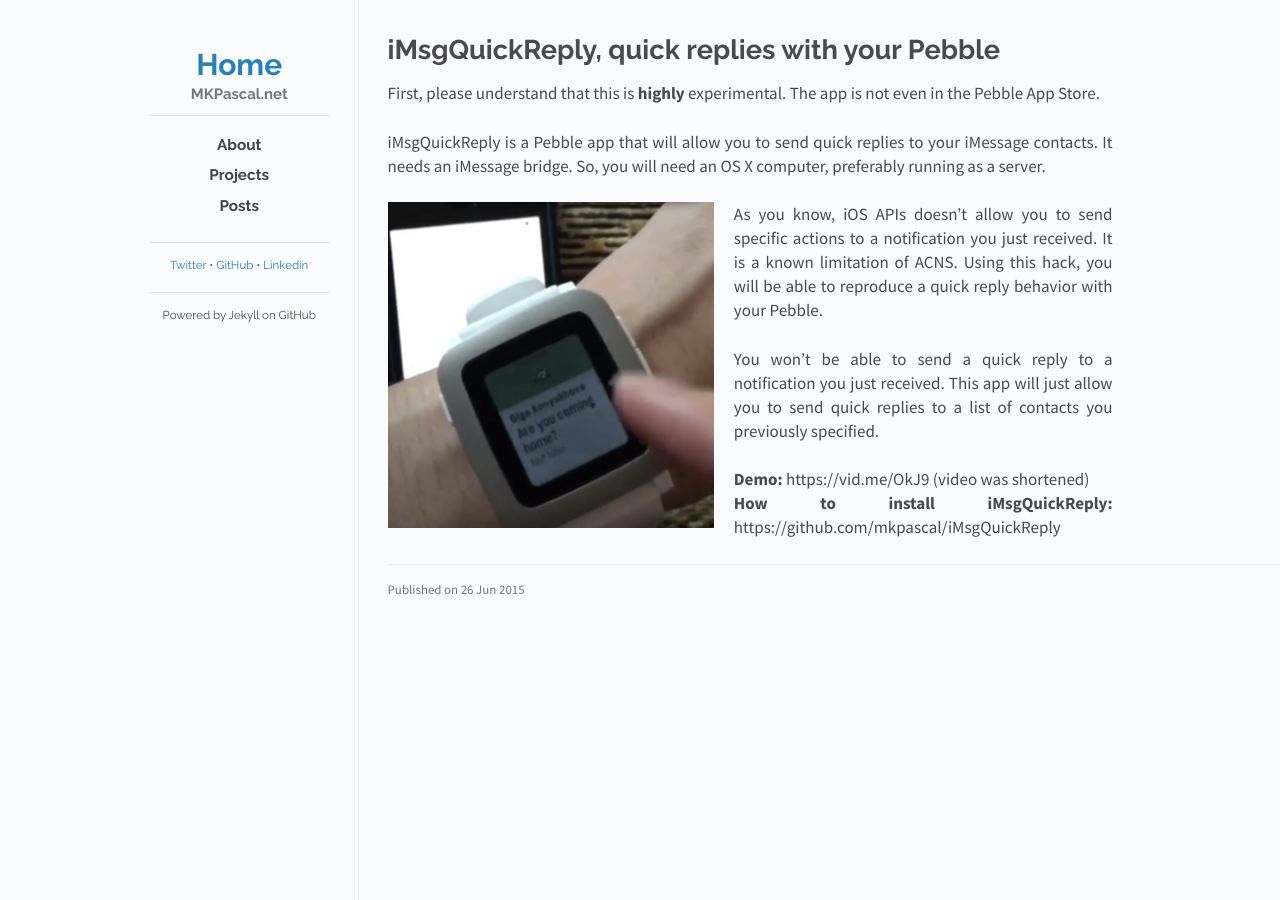
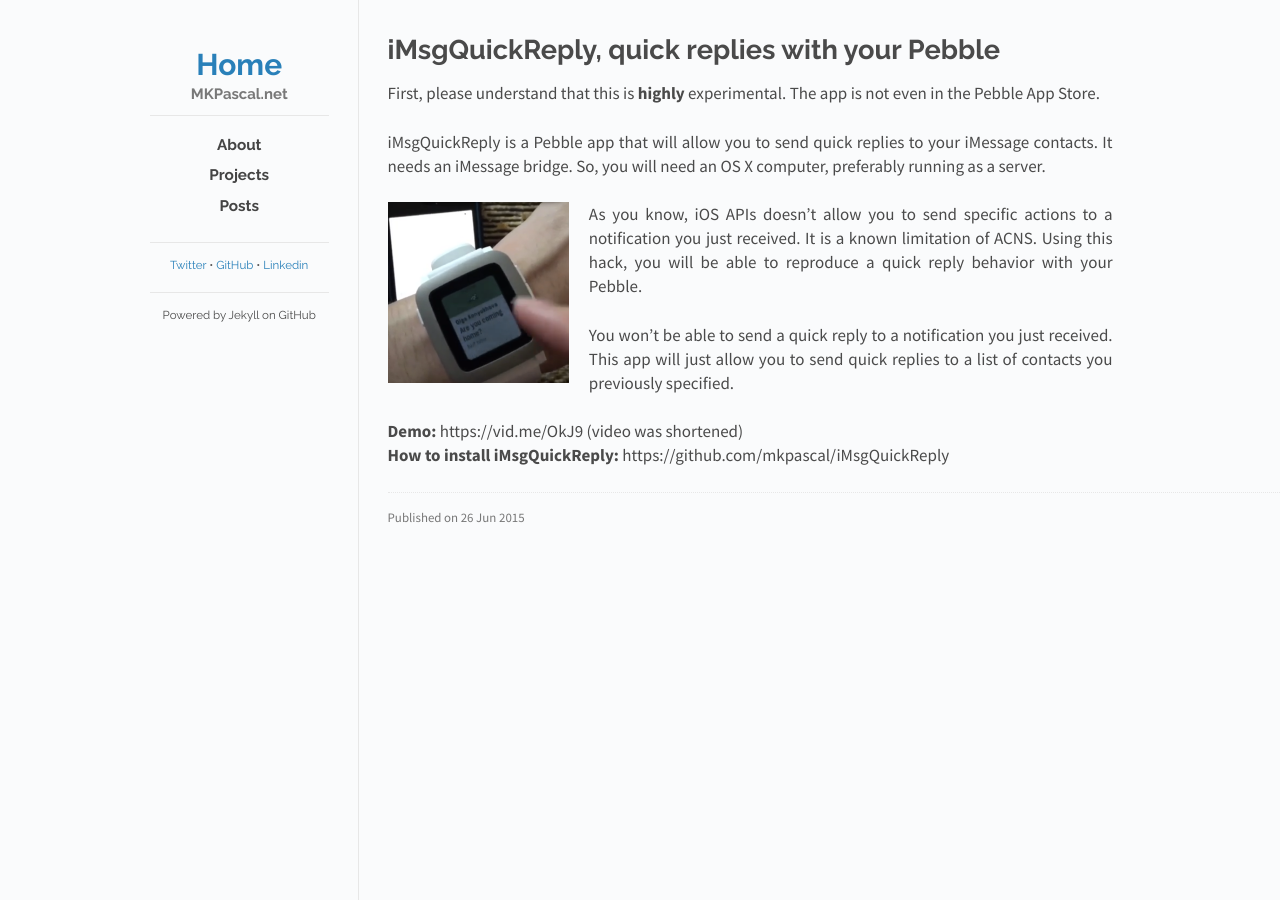
Before and after one commit to mkpascal/mkpascal.github.io, a Jekyll site: the page built from _posts/2015-06-26-imsgquickreply-pebble-time.md, in a window 1280 px wide. Built offline with Jekyll 4.4.1, drawn with Linux system fonts in a browser that asks for light colours; nearby versions of some CDN libraries.

Commit message:
Update 2015-06-26-imsgquickreply-pebble-time.md

```diff
--- a/_posts/2015-06-26-imsgquickreply-pebble-time.md
+++ b/_posts/2015-06-26-imsgquickreply-pebble-time.md
@@ -10,7 +10,7 @@ First, please understand that this is **highly** experimental. The app is not ev
 iMsgQuickReply is a Pebble app that will allow you to send quick replies to your iMessage contacts.
 It needs an iMessage bridge. So, you will need an OS X computer, preferably running as a server.
 
-<img src="https://www.mkpascal.net/images/public/pebble.png" style="width:45%;float:left;padding: 0px 20px 10px 0px;">
+<img src="https://www.mkpascal.net/images/public/pebble.png" style="width:25%;float:left;padding: 0px 20px 10px 0px;">
 
 As you know, iOS APIs doesn't allow you to send specific actions to a notification you just received.
 It is a known limitation of ACNS. Using this hack, you will be able to reproduce a quick reply behavior with your Pebble.
```
